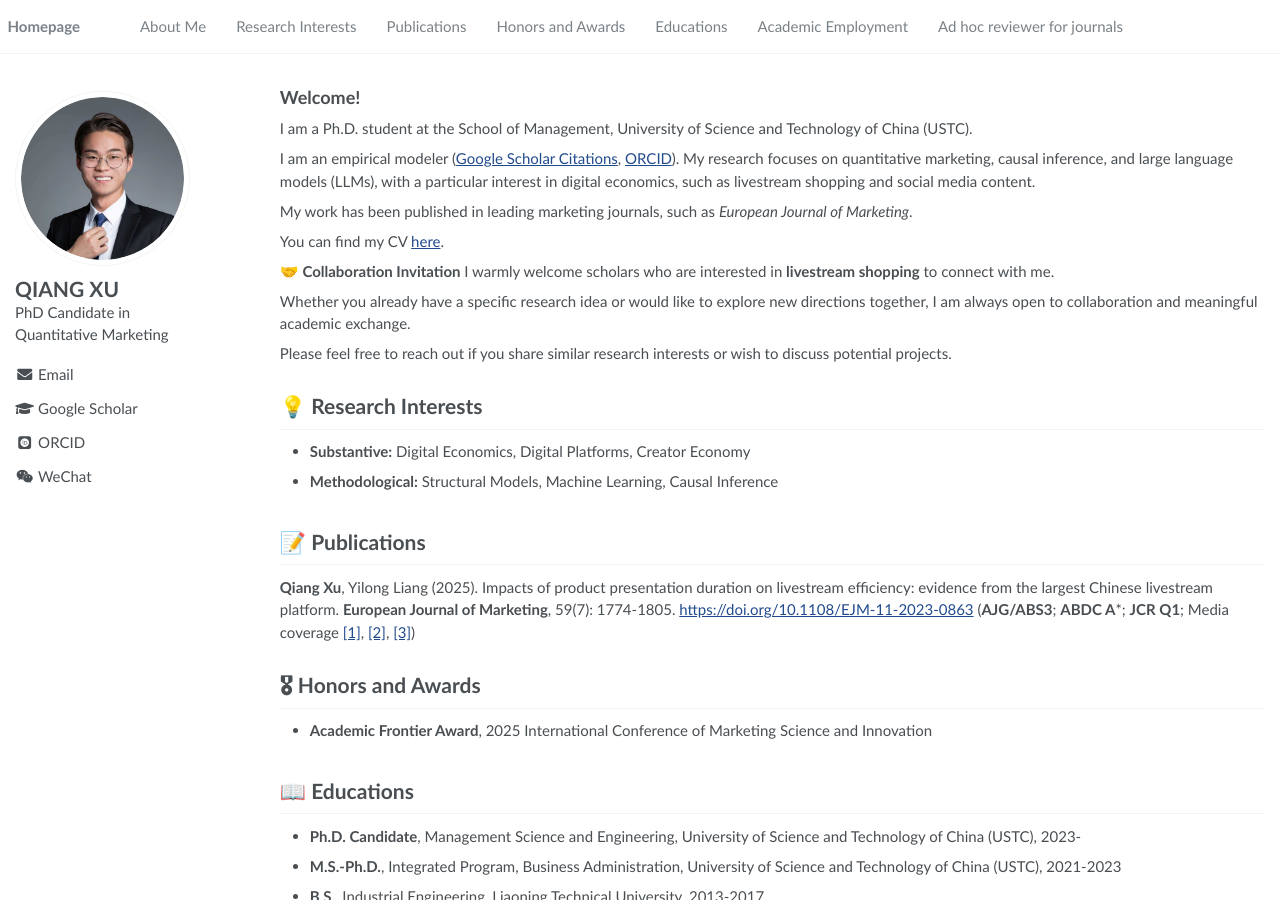
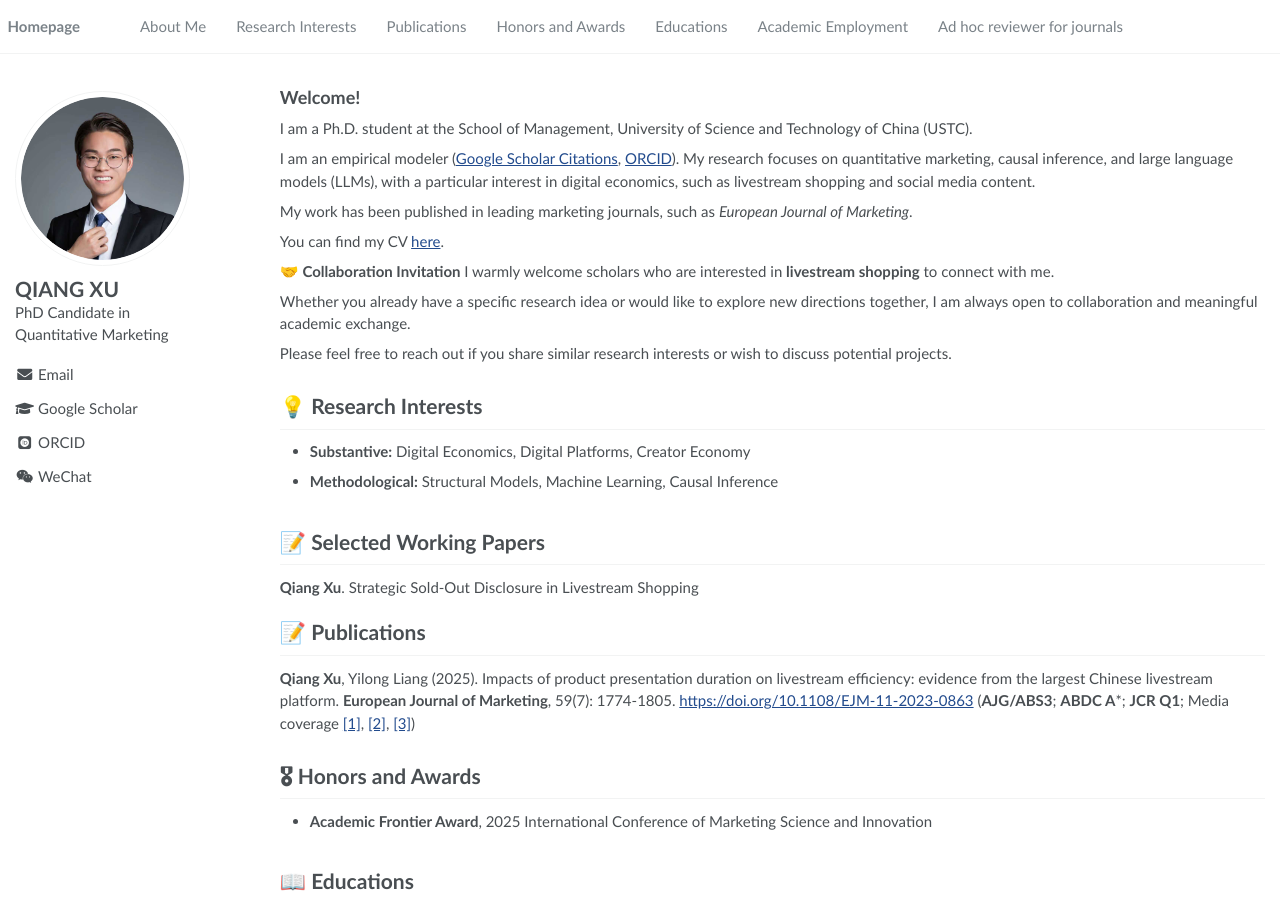
Before and after one commit to xuqiang/xuqiang.github.io, a Jekyll site: the page built from _pages/about.md, in a window 1280 px wide and 900 px high. Built offline with Jekyll 4.4.1, drawn with Linux system fonts in a browser that asks for light colours; some web fonts are replaced.

Commit message:
Update about.md

```diff
--- a/_pages/about.md
+++ b/_pages/about.md
@@ -40,6 +40,10 @@ Please feel free to reach out if you share similar research interests or wish to
 - **Methodological:** Structural Models, Machine Learning, Causal Inference
 
 <span class='anchor' id='publications'></span>
+
+# 📝 Selected Working Papers
+**Qiang Xu**. Strategic Sold-Out Disclosure in Livestream Shopping
+
 # 📝 Publications
 **Qiang Xu**, Yilong Liang (2025). Impacts of product presentation duration on livestream efficiency: evidence from the largest Chinese livestream platform. **European Journal of Marketing**, 59(7): 1774-1805. [https://doi.org/10.1108/EJM-11-2023-0863](https://doi.org/10.1108/EJM-11-2023-0863) (**AJG/ABS3**; **ABDC A***; **JCR Q1**; Media coverage [[1]](https://mp.weixin.qq.com/s/NhP_8jsa5BseeM_-qpP9kw), [[2]](https://mp.weixin.qq.com/s/7YSBkoparxdSQB2AKeBgqQ), [[3]](https://mp.weixin.qq.com/s/QRsyqvs8iSof-M8nwEfRxQ))
 
```
